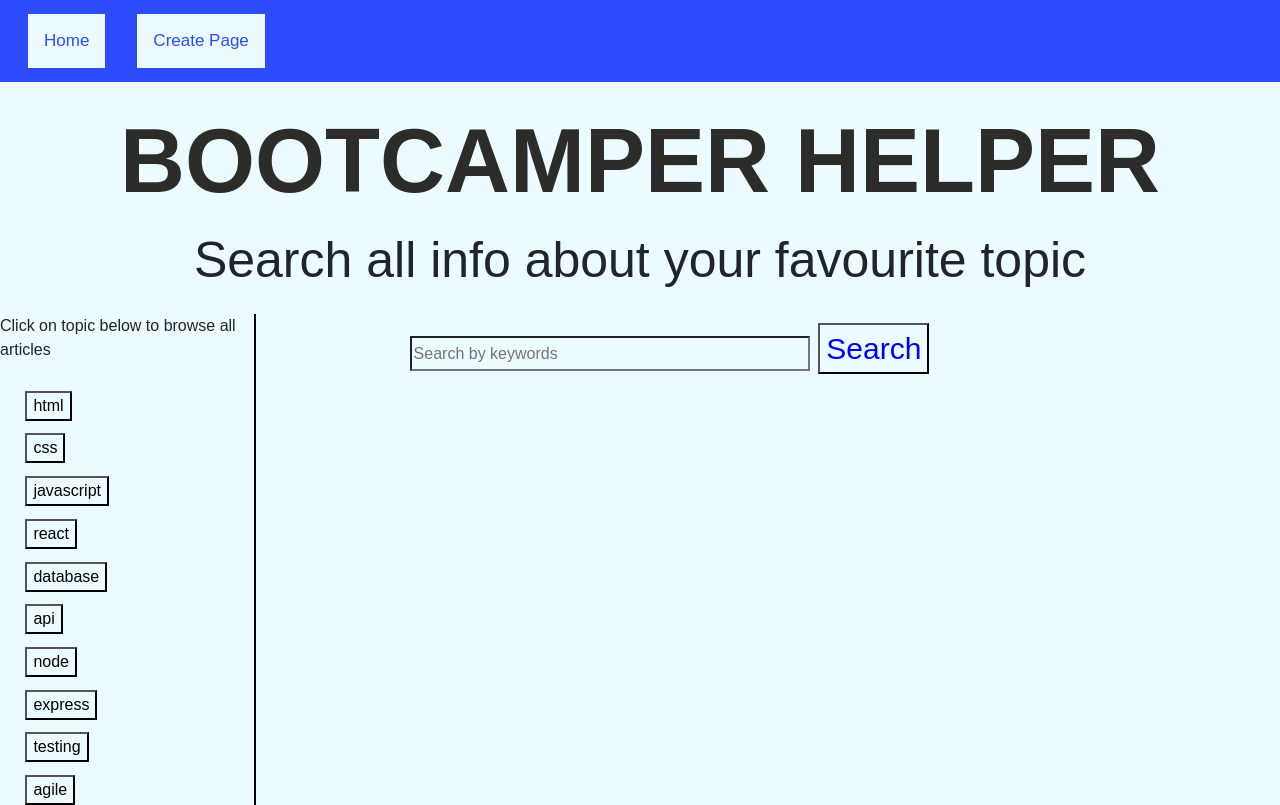
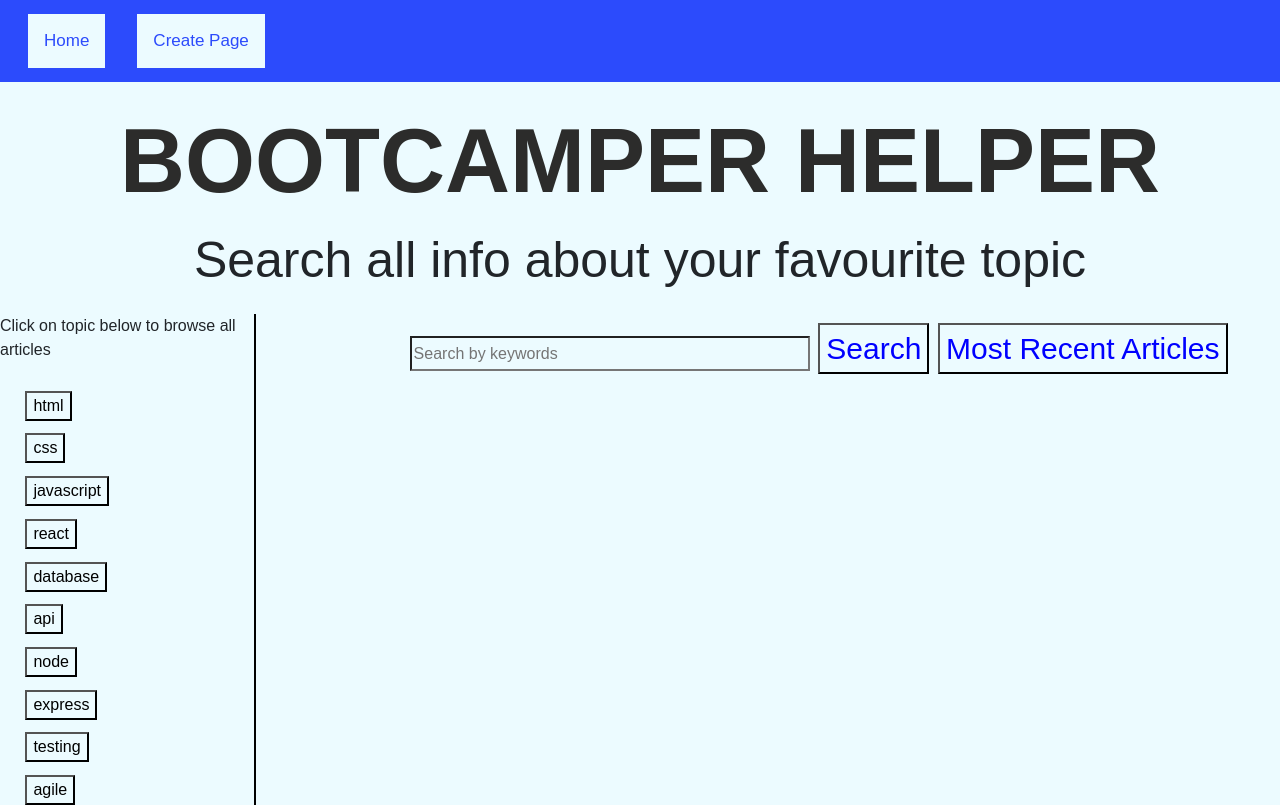
Before and after one commit to SchoolOfCode/national-project-week-jenny-josh-joan-pietro, a React (Create React App) app in the folder node-backend/frontend-react/: page / in a window 1280 px wide. Built offline with nearby package versions, Linux system fonts and the light colour scheme; no server answers.

Commit message:
recent article button works

```diff
--- a/node-backend/frontend-react/src/components/Home/index.js
+++ b/node-backend/frontend-react/src/components/Home/index.js
@@ -32,6 +32,14 @@ function Home() {
       console.log(data.payload);
         setSearchResults(data.payload);
     }
+    //most recent articles
+    async function handleClick(e){
+      e.preventDefault();
+      let response = await fetch(`/api/resources?limits=20`);
+        let data = await response.json();
+      console.log(data.payload);
+        setSearchResults(data.payload);
+    }
 
     return (
       <div>
@@ -47,6 +55,7 @@ function Home() {
             className="searchBar"
             handleChange={handleChange}
             text={text}
+            handleClick={handleClick}
           />
           {searchResults && (
             <SearchResult searchResults={searchResults} className="searchResults" />
--- a/node-backend/frontend-react/src/components/SearchBar/index.js
+++ b/node-backend/frontend-react/src/components/SearchBar/index.js
@@ -5,7 +5,7 @@ import React, { useState } from "react";
 import './SearchBar.css'
 
 
-function SearchBar({submitSearch, handleChange, text}) {
+function SearchBar({submitSearch, handleChange, handleClick, text}) {
   return (
     <div className='search-button'>
       <form onSubmit={submitSearch}>
@@ -16,6 +16,7 @@ function SearchBar({submitSearch, handleChange, text}) {
           placeholder="Search by keywords"
         />
         <button className='input-search-button' type="submit">Search</button>
+        <button className='input-search-button' onClick={handleClick}>Most Recent Articles</button>
       </form>
 
     </div>
--- a/node-backend/frontend-react/src/components/Sidebar/sideBar.css
+++ b/node-backend/frontend-react/src/components/Sidebar/sideBar.css
@@ -1,4 +1,4 @@
-/* .sideBar {
-    display: relative;
-    float: left;
-} */
+button{
+    margin-top: 5%;
+    margin-left: 10%;
+}
```
